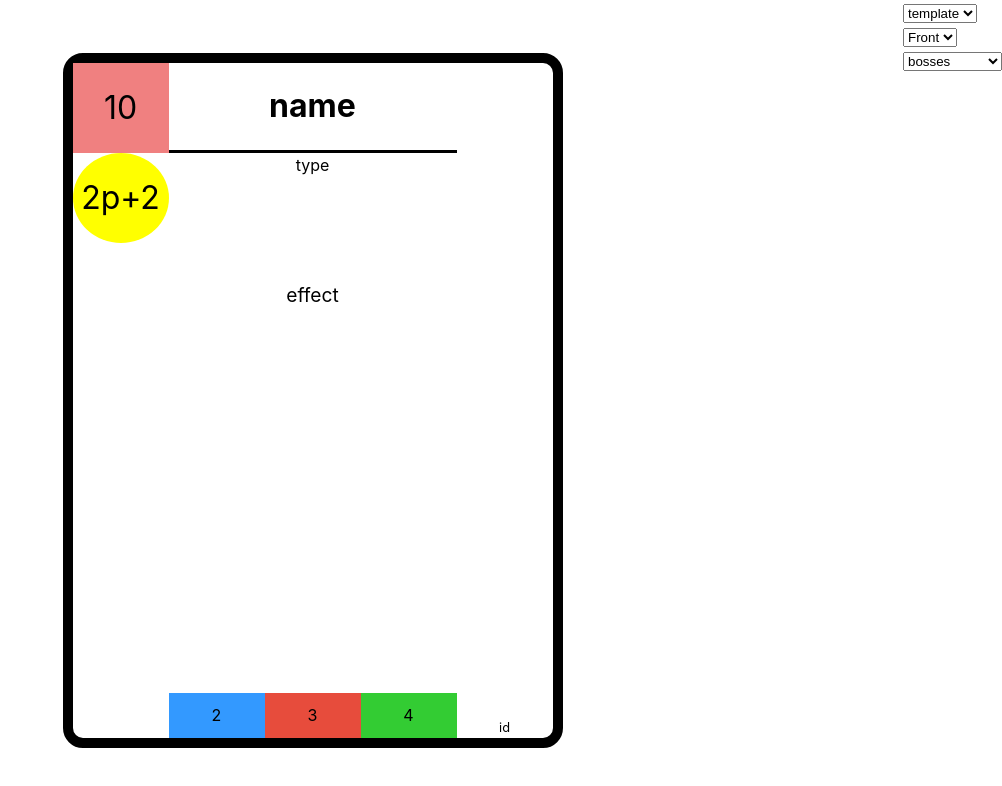
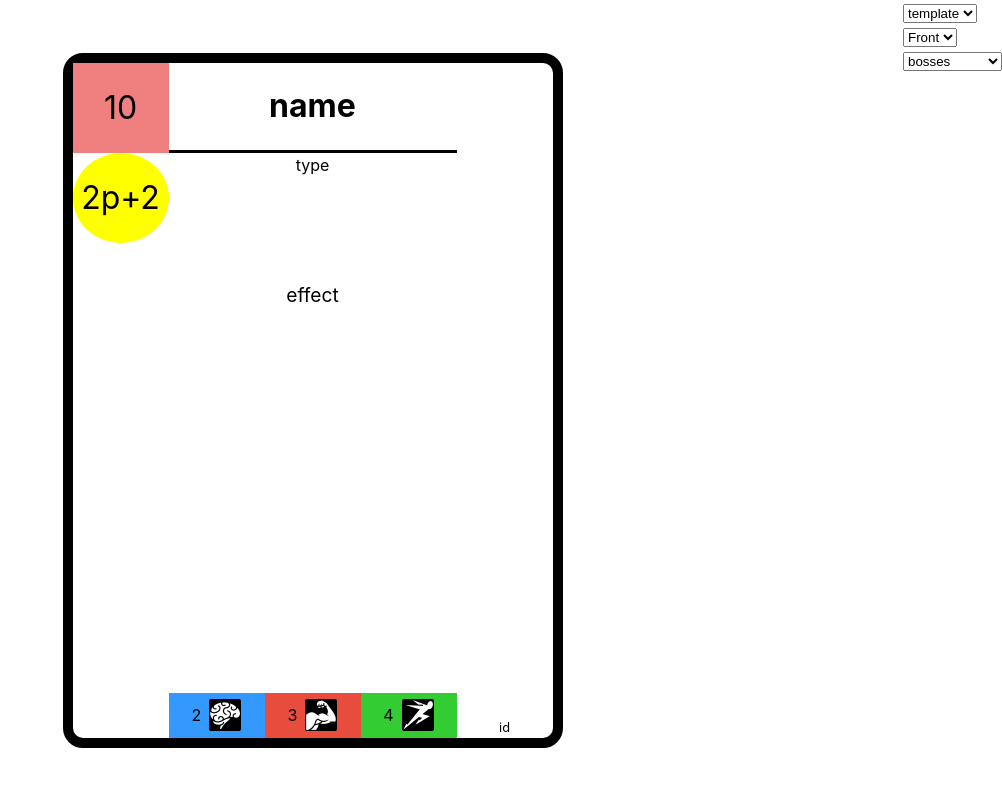
Before and after one commit to yodivdhende/PaperDragon, a Svelte app in the folder paper-dragon-front/: page / in a window 1280 px wide. Shown: the top 786 px of the page, without its empty margins (278-1280 px from the left). Built offline with nearby package versions, Linux system fonts and the light colour scheme.

Commit message:
adding attributes icons

```diff
--- a/paper-dragon-front/src/components/card-sections/attributes/attributes.svelte
+++ b/paper-dragon-front/src/components/card-sections/attributes/attributes.svelte
@@ -9,9 +9,18 @@
 
 {#if showAttributes()}
   <main>
-    <div class="mind">{card.mind}</div>
-    <div class="strength">{card.strength}</div>
-    <div class="reflex">{card.reflex}</div>
+    <div class="mind">
+      {card.mind}
+      <img src="src/assets/icons/brain.png" />
+    </div>
+    <div class="strength">
+      {card.strength}
+      <img src="src/assets/icons/biceps.png" />
+    </div>
+    <div class="reflex">
+      {card.reflex}
+      <img src="src/assets/icons/sprint.png" />
+    </div>
   </main>
 {/if}
 
@@ -23,23 +32,22 @@
   div {
     width: 100%;
     padding: auto;
+    display: flex;
+    justify-content: center;
+    align-items: center;
+    gap: 0.5em;
+  }
+  div img {
+    width: 2em;
+    height: 2em;
   }
   .mind {
-    display: grid;
-    justify-content: center;
-    align-content: center;
     background-color: #39f;
   }
   .strength {
-    display: grid;
-    justify-content: center;
-    align-content: center;
     background-color: #e74c3c;
   }
   .reflex {
-    display: grid;
-    justify-content: center;
-    align-content: center;
     background-color: #3c3;
   }
 </style>
```
